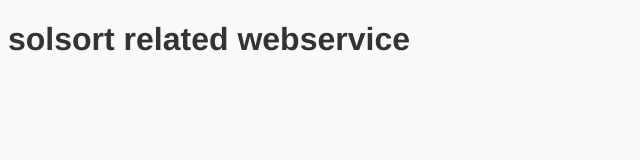
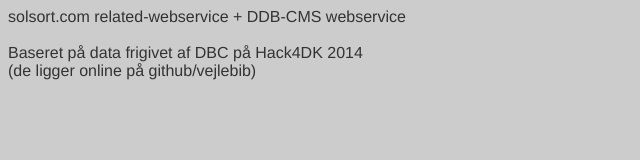
Before and after one commit to rasmuserik/visualisering-af-relationer, a website: page app/solsort.html in a window 1280 px wide. Shown: the whole page, without its empty margins (0-640 px from the left). Drawn offline with nearby package versions, Linux system fonts and the light colour scheme; files that its build step writes are made by us from their sources.

Commit message:
bedre sammenligning/demo

```diff
--- a/app/solsort.html
+++ b/app/solsort.html
@@ -15,6 +15,10 @@
     <link rel="stylesheet" href="styles/main.css">
     <!-- endbuild -->
     <style>
+      body {
+        background: #ccc;
+        color: #333;
+      }
       .relvis-request {
         display: none;
       }
@@ -29,7 +33,10 @@
     <!--[if lt IE 10]>
       <p class="browsehappy">You are using an <strong>outdated</strong> browser. Please <a href="http://browsehappy.com/">upgrade your browser</a> to improve your experience.</p>
     <![endif]-->
-    <h1>solsort related webservice</h1>
+    solsort.com related-webservice + DDB-CMS webservice<br><br>
+    Baseret på data frigivet af DBC på Hack4DK 2014<br>
+    (de ligger online på github/vejlebib)
+
         <!-- build:js({app,.tmp}) scripts/main.js -->
         <script src="scripts/util.js"></script>
         <script src="scripts/canvas-overlay.js"></script>
@@ -63,6 +70,7 @@
                   console.log('click', o);
                 }
             });
+            relvis.drawBackground = function() {};
         });
         </script>
 </body>
```
Also changed, not shown: app/adhl.html (+7 -1 lines), app/compare.html (+4 -2 lines), app/index.html (+2 -1 lines), app/solsort-related.html (+1 -0 lines).
